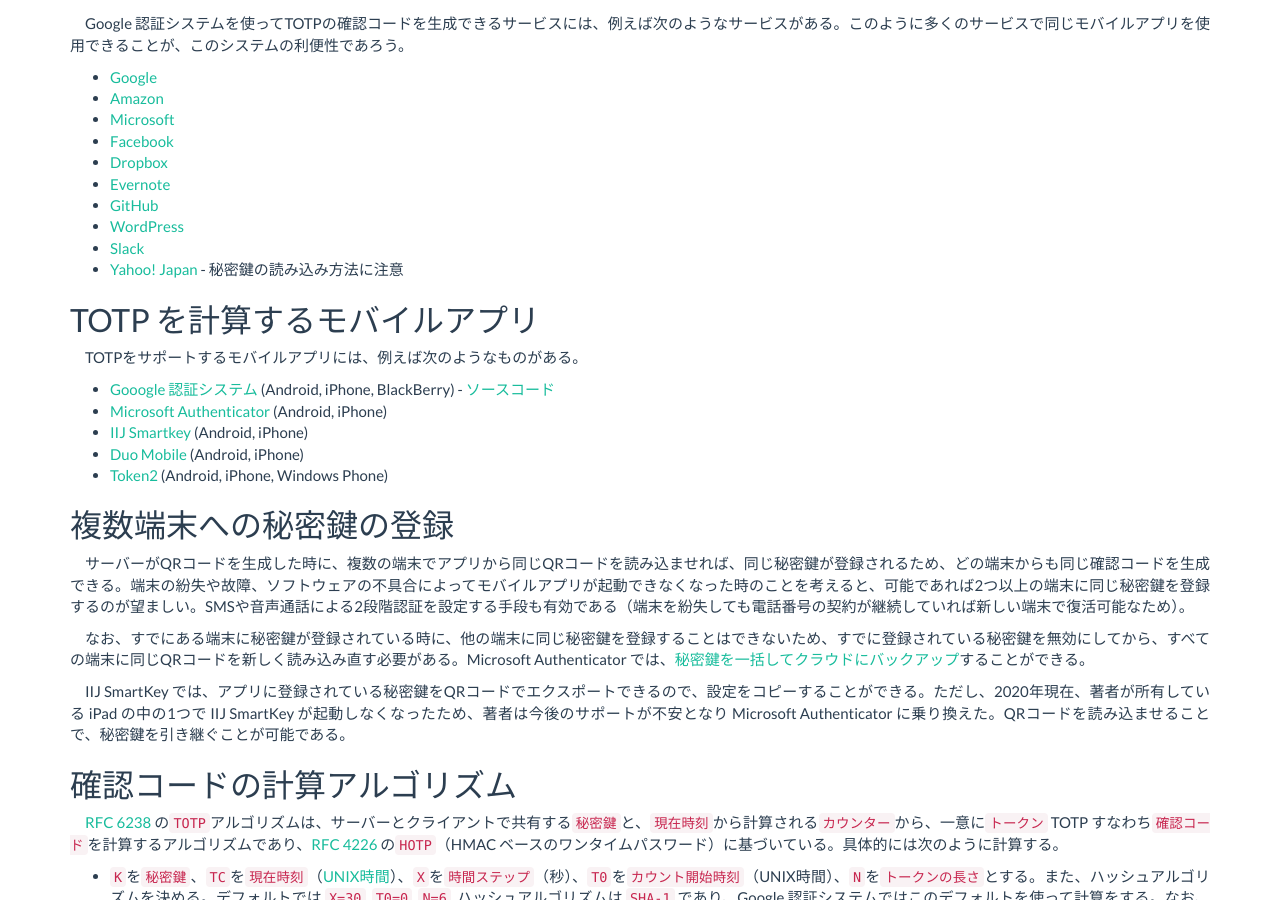
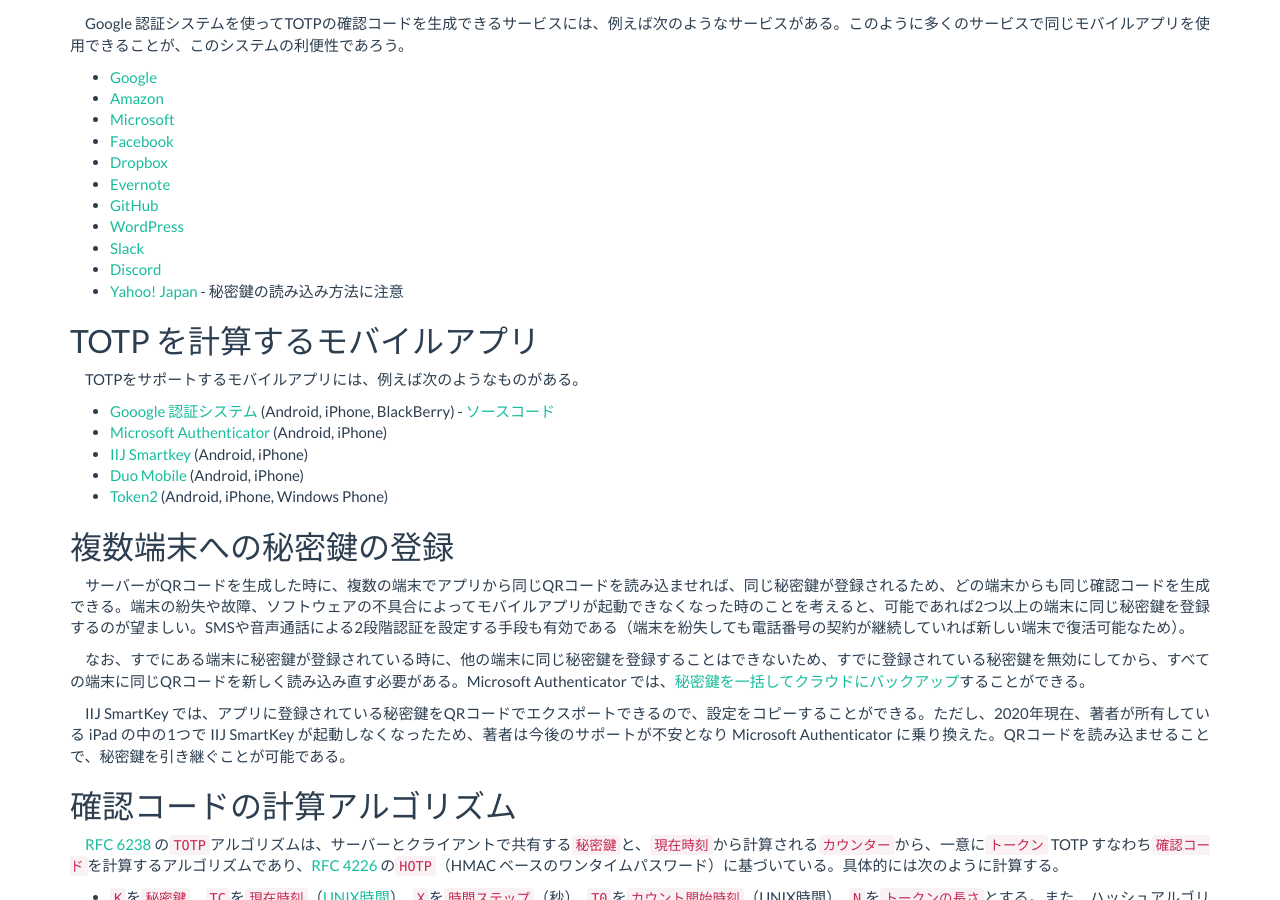
Before and after one commit to sekika/sekika.github.io, a Jekyll site: the page built from _posts/2016-03-26-GoogleAuthenticator.md, in a window 1280 px wide and 900 px high, scrolled down 1185 px. Built offline with Jekyll 4.4.1, drawn with Linux system fonts in a browser that asks for light colours.

Commit message:
Discord を追加

```diff
--- a/_posts/2016-03-26-GoogleAuthenticator.md
+++ b/_posts/2016-03-26-GoogleAuthenticator.md
@@ -32,10 +32,11 @@
 - [Microsoft](http://windows.microsoft.com/ja-jp/windows/two-step-verification-faq)
 - [Facebook](http://bey.jp/?p=9484)
 - [Dropbox](https://www.dropbox.com/ja/help/363)
-- [Evernote](https://evernote.com/intl/jp/contact/support/info/2fa/)
+- [Evernote](https://help.evernote.com/hc/ja/articles/208314238-2-%E6%AE%B5%E9%9A%8E%E8%AA%8D%E8%A8%BC%E3%82%92%E8%A8%AD%E5%AE%9A%E3%81%99%E3%82%8B)
 - [GitHub](https://help.github.com/articles/configuring-two-factor-authentication-via-a-totp-mobile-app/)
 - [WordPress](https://wordpress.org/plugins/two-factor-authentication/)
 - [Slack](https://get.slack.help/hc/ja/articles/204509068-2%E8%A6%81%E7%B4%A0%E8%AA%8D%E8%A8%BC%E3%82%92%E8%A8%AD%E5%AE%9A%E3%81%99%E3%82%8B)
+- [Discord](https://support.discord.com/hc/ja/articles/219576828-%E4%BA%8C%E6%AE%B5%E9%9A%8E%E8%AA%8D%E8%A8%BC%E3%81%AE%E3%82%BB%E3%83%83%E3%83%88%E3%82%A2%E3%83%83%E3%83%97)
 - [Yahoo! Japan](https://hanakomachi.wordpress.com/2014/09/29/yahoo-googleauthenticator/) - 秘密鍵の読み込み方法に注意
 
 ## TOTP を計算するモバイルアプリ ##
```
Also changed, not shown: other parts of _posts/2016-03-26-GoogleAuthenticator.md (+1 -1 lines).
